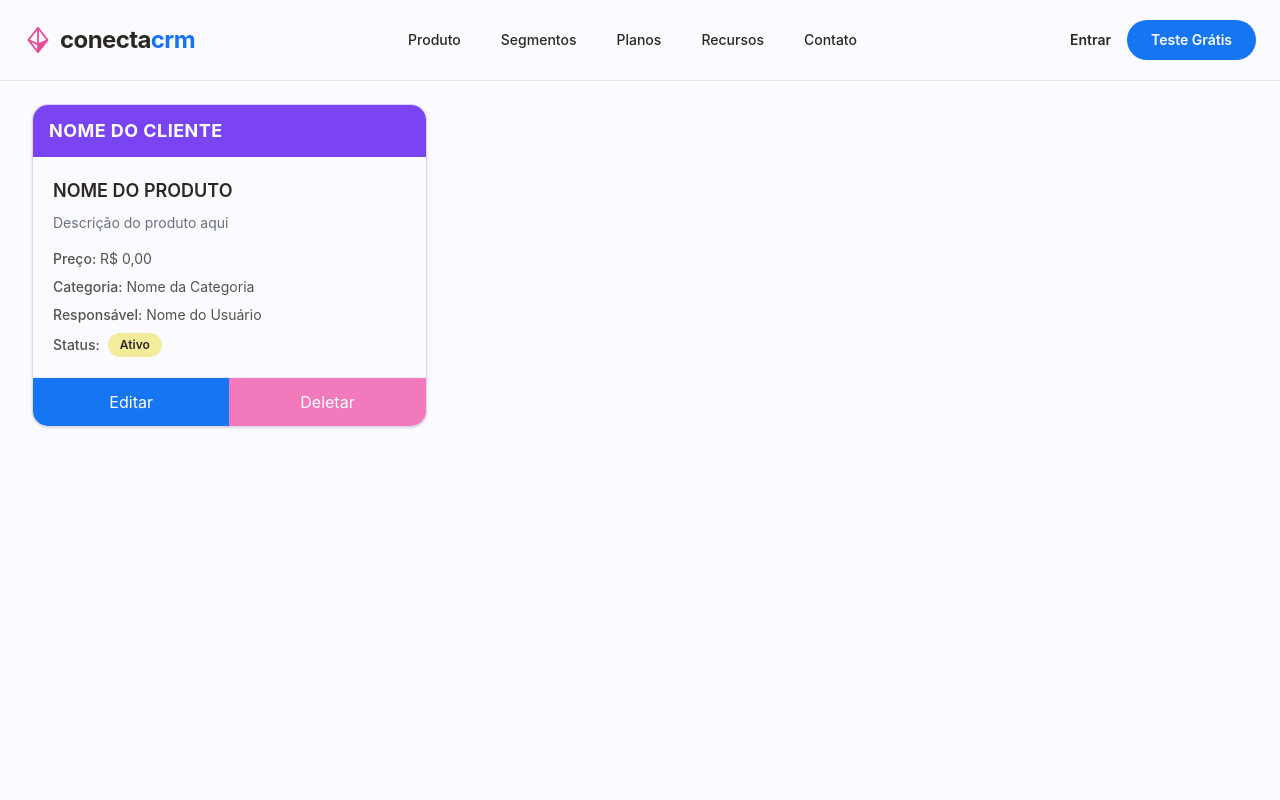
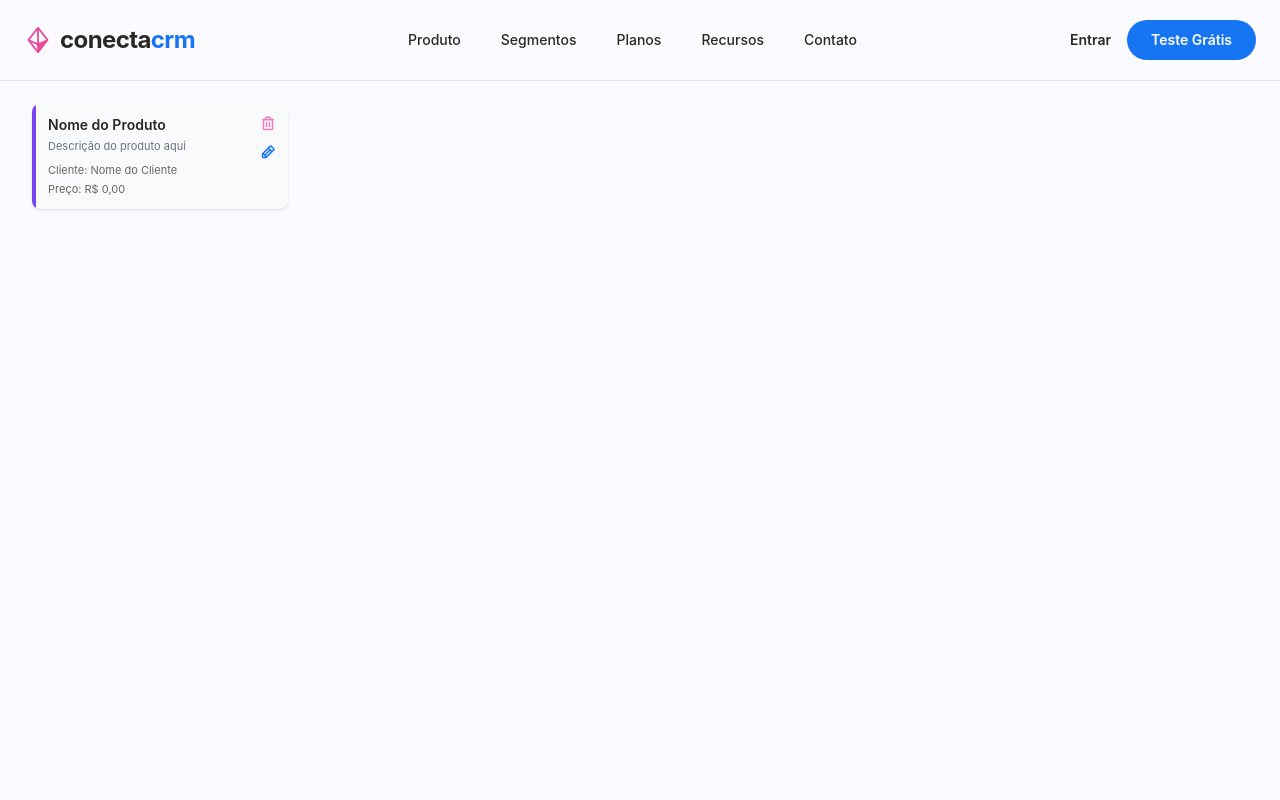
Before and after one commit to grupo-1234/front-CRM, a React (Vite) app: page /produto in a window 1280 px wide. Shown: the top 800 px of the page. Built offline with nearby package versions, Linux system fonts and the light colour scheme.

Commit message:
navbar e produtoCard

```diff
--- a/src/components/cards/ProdutoCard.tsx
+++ b/src/components/cards/ProdutoCard.tsx
@@ -1,78 +1,59 @@
 import { Link } from "react-router-dom";
+import { Trash, Pencil } from "@phosphor-icons/react";
 
 function CardProduto() {
   return (
-    <div className="border border-[var(--color-crm-roxo)]/20 bg-[var(--color-crm-branco)]
-                    flex flex-col rounded-2xl overflow-hidden justify-between
-                    shadow-sm hover:shadow-lg transition-all duration-300">
+    <div
+      className="flex bg-gray-50
+           rounded-lg shadow-sm hover:shadow-md
+           transition-all duration-300 overflow-hidden
+           w-64"
+    >
+      {/*Faixa roxa lateral*/}
+      <div className="w-1 bg-[var(--color-crm-roxo)]"></div>
 
-      <div>
-        {/* Header */}
-        <div className="flex w-full bg-[var(--color-crm-roxo)] py-3 px-4 items-center">
-          <h3 className="text-lg font-bold text-white uppercase tracking-wide">
-            Nome do Cliente
-          </h3>
+      <div className="p-3 flex-1 relative">
+
+        {/*Ícones lado direito */}
+        <div className="absolute top-2 right-2 flex flex-col gap-1">
+
+          {/* Deletar */}
+          <button
+            className="text-[var(--color-crm-rosa)]
+                       hover:bg-[var(--color-crm-rosa)]/10
+                       p-1 rounded-full transition-all"
+          >
+            <Trash size={16} weight="bold" />
+          </button>
+
+          {/* Editar */}
+          <Link
+            to=""
+            className="text-[var(--color-crm-azul)]
+                       hover:bg-[var(--color-crm-azul)]/10
+                       p-1 rounded-full transition-all"
+          >
+            <Pencil size={16} weight="bold" />
+          </Link>
+
         </div>
 
-        {/* Conteúdo */}
-        <div className="p-5">
-          <h4 className="text-lg font-semibold uppercase mb-2
-                         text-[var(--color-crm-preto)]">
-            Nome do Produto
-          </h4>
+        <h3 className="text-sm font-semibold
+                       text-[var(--color-crm-preto)]
+                       mb-1 pr-8 leading-tight">
+          Nome do Produto
+        </h3>
 
-          <p className="text-gray-500 text-sm mb-4 line-clamp-2">
-            Descrição do produto aqui
-          </p>
+        <p className="text-[11px] text-gray-500 mb-2 line-clamp-2">
+          Descrição do produto aqui
+        </p>
 
-          <div className="space-y-2 text-sm text-[var(--color-crm-preto)]/80">
-            <p>
-              <span className="font-medium">Preço:</span> R$ 0,00
-            </p>
+        <div className="text-[11px] text-[var(--color-crm-preto)]/70 space-y-0.5">
+          <p>Cliente: Nome do Cliente</p>
+          <p>Preço: R$ 0,00</p>
+        </div>
 
-            <p>
-              <span className="font-medium">Categoria:</span> Nome da Categoria
-            </p>
-
-            <p>
-              <span className="font-medium">Responsável:</span> Nome do Usuário
-            </p>
-
-            <p className="flex items-center gap-2">
-              <span className="font-medium">Status:</span>
-              <span className="px-3 py-1 rounded-full text-xs font-semibold
-                               bg-[var(--color-crm-amarelo)]
-                               text-[var(--color-crm-preto)]">
-                Ativo
-              </span>
-            </p>
-          </div>
-        </div>
       </div>
-
-      {/* Botões */}
-      <div className="flex border-t border-[var(--color-crm-roxo)]/10">
-        <Link
-          to=""
-          className="w-full text-white bg-[var(--color-crm-azul)]
-                     hover:bg-[var(--color-crm-roxo)]
-                     flex items-center justify-center py-3
-                     transition-colors duration-300"
-        >
-          Editar
-        </Link>
-
-        <Link
-          to=""
-          className="w-full text-white bg-[var(--color-crm-rosa)]
-                     hover:brightness-90
-                     flex items-center justify-center py-3
-                     transition-all duration-300"
-        >
-          Deletar
-        </Link>
-      </div>
-
     </div>
   );
 }
```
